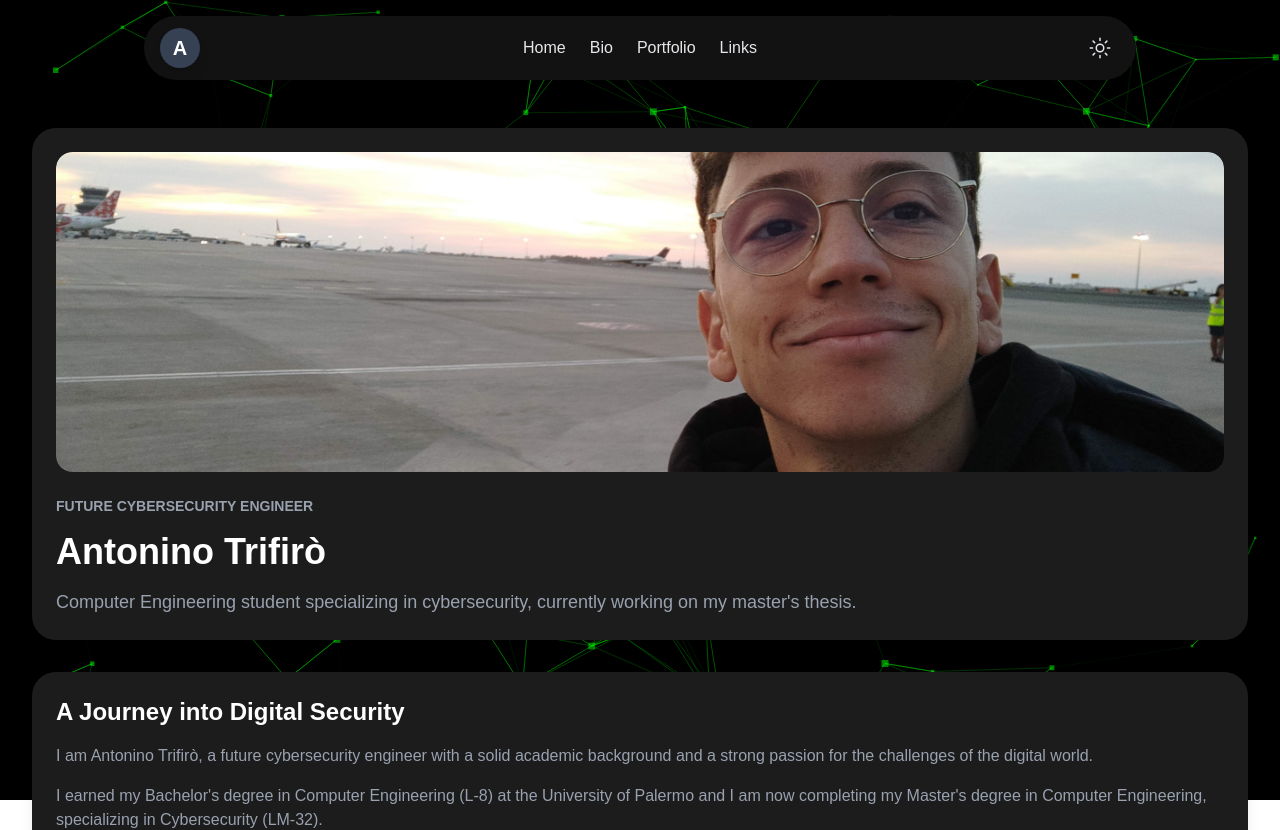
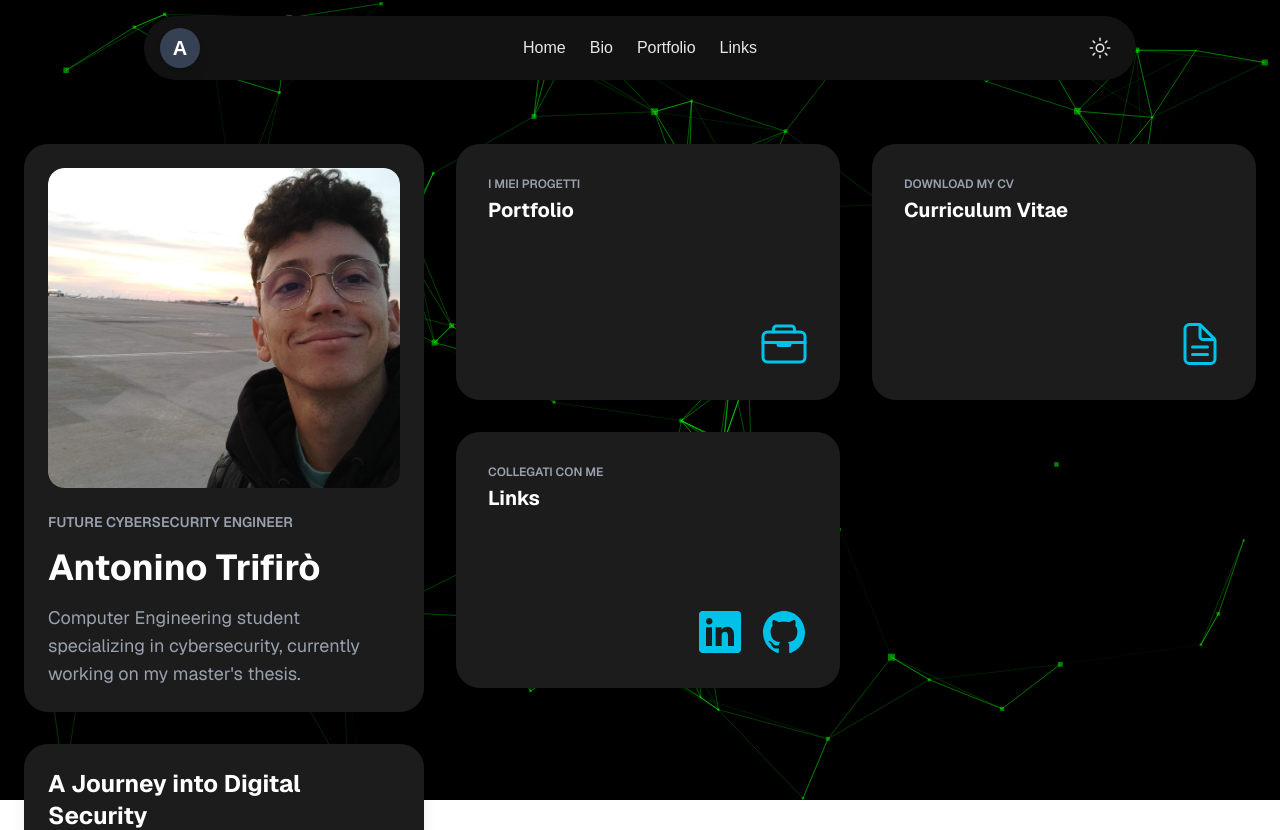
Before and after one commit to sblaker/portfolio, a Next.js app: page / in a window 1280 px wide. Shown: the top 830 px of the page. Built offline with nearby package versions, Linux system fonts and the light colour scheme.

Commit message:
Retry deployment

```diff
--- a/src/app/page.tsx
+++ b/src/app/page.tsx
@@ -1,23 +1,82 @@
-import HeroSection from './components/HeroSection';
-import BioSection from './components/BioSection';
-import Link from 'next/link';
+import HeroSection from "./components/HeroSection";
+import ContentCard from "./components/ContentCard";
+import BioSection from "./components/BioSection";
+import {
+  IoBriefcaseOutline,
+  IoLogoLinkedin,
+  IoLogoGithub,
+  IoDocumentTextOutline,
+} from "react-icons/io5";
+import Link from "next/link";
 
-export default function HomePage() {
+
+export default function Home() {
   return (
-    <main className="container mx-auto px-4 py-8 md:px-8 md:py-12 text-white">
-      <div className="space-y-8">
-        <HeroSection />
-        <BioSection />
-
-        <div className="text-center pt-8">
-          <Link
-            href="/portfolio"
-            className="bg-[#00C2E8] text-black font-bold py-3 px-8 rounded-full text-lg hover:bg-cyan-400 transition-colors duration-300 shadow-lg shadow-cyan-500/20"
-          >
-            View My Projects
-          </Link>
-        </div>
+    <div className="text-gray-300 font-sans p-6">
+      <div className="container mx-auto relative z-10">
+        <main className="mt-10">
+          <div className="flex flex-col lg:flex-row gap-8">
+            <div className="w-full lg:w-1/3">
+              <HeroSection />
+              <div id="bio" className="mt-8">
+                <BioSection />
+              </div>
+            </div>
+            <div className="w-full lg:w-2/3 flex flex-col gap-8">
+              <div className="grid grid-cols-1 md:grid-cols-2 gap-8">
+                {/* ... codice precedente */}
+                <Link href="/portfolio" passHref>
+                  <ContentCard
+                    title="Portfolio"
+                    description="I miei progetti"
+                    icon={<IoBriefcaseOutline
+                      size={48}
+                      className="text-[#00C2E8]" />} id={undefined}                  />
+                </Link>
+                {/* ... codice successivo */}
+                <ContentCard
+                  id="cv"
+                  title="Curriculum Vitae"
+                  description="Download my CV"
+                  icon={
+                    <div className="flex space-x-4">
+                      <a href="/cv-antonino-trifiro.pdf" download>
+                        <IoDocumentTextOutline
+                          size={48}
+                          className="text-[#00C2E8]"
+                        />
+                      </a>
+                    </div>
+                  }
+                />
+                <ContentCard
+                  id="links"
+                  title="Links"
+                  description="Collegati con me"
+                  icon={
+                    <div className="flex space-x-4">
+                      <a
+                        href="https://www.linkedin.com/in/antonino-trifir%C3%B2-078869213/"
+                        target="_blank"
+                        rel="noopener noreferrer"
+                      >
+                        <IoLogoLinkedin size={48} className="text-[#00C2E8]" />
+                      </a>
+                      <a
+                        href="https://github.com/sblaker"
+                        target="_blank"
+                        rel="noopener noreferrer"
+                      >
+                        <IoLogoGithub size={48} className="text-[#00C2E8]" />
+                      </a>
+                    </div>
+                  }
+                />
+              </div>
+            </div>
+          </div>
+        </main>
       </div>
-    </main>
+    </div>
   );
 }
```
